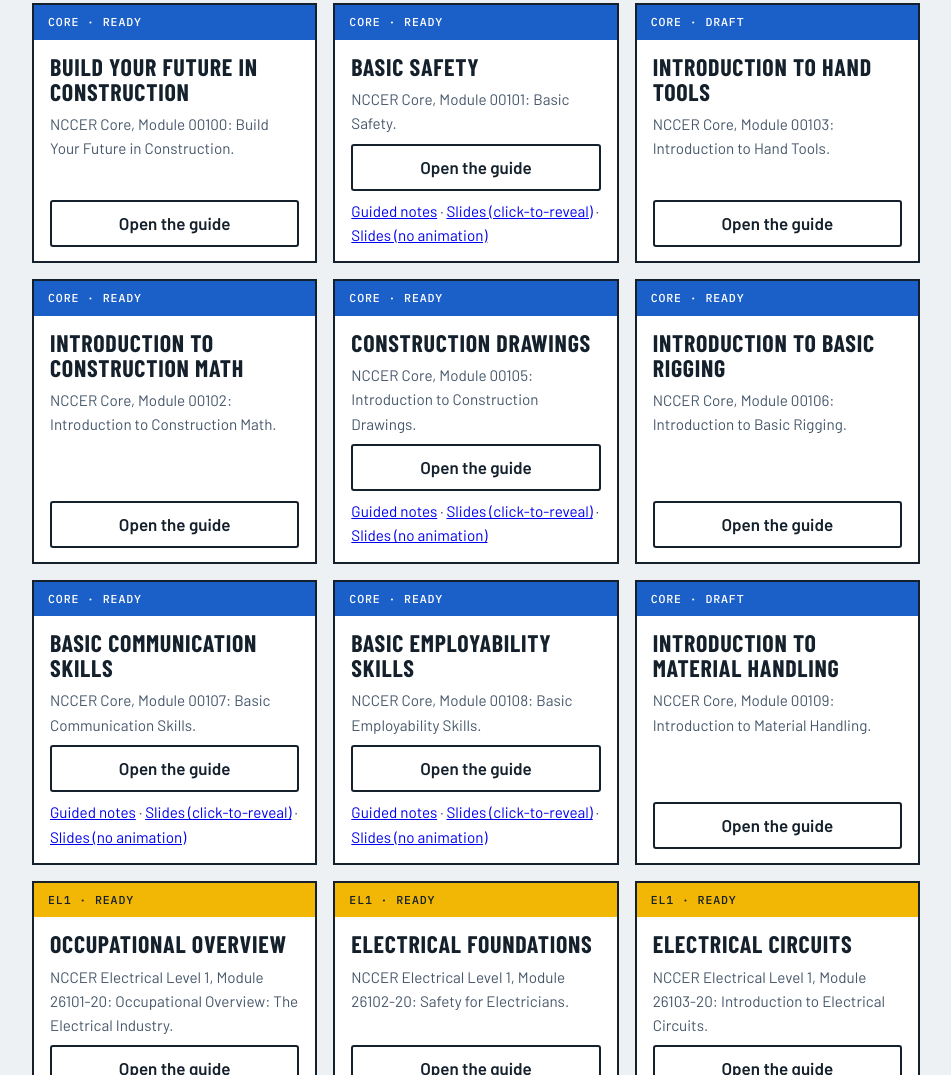
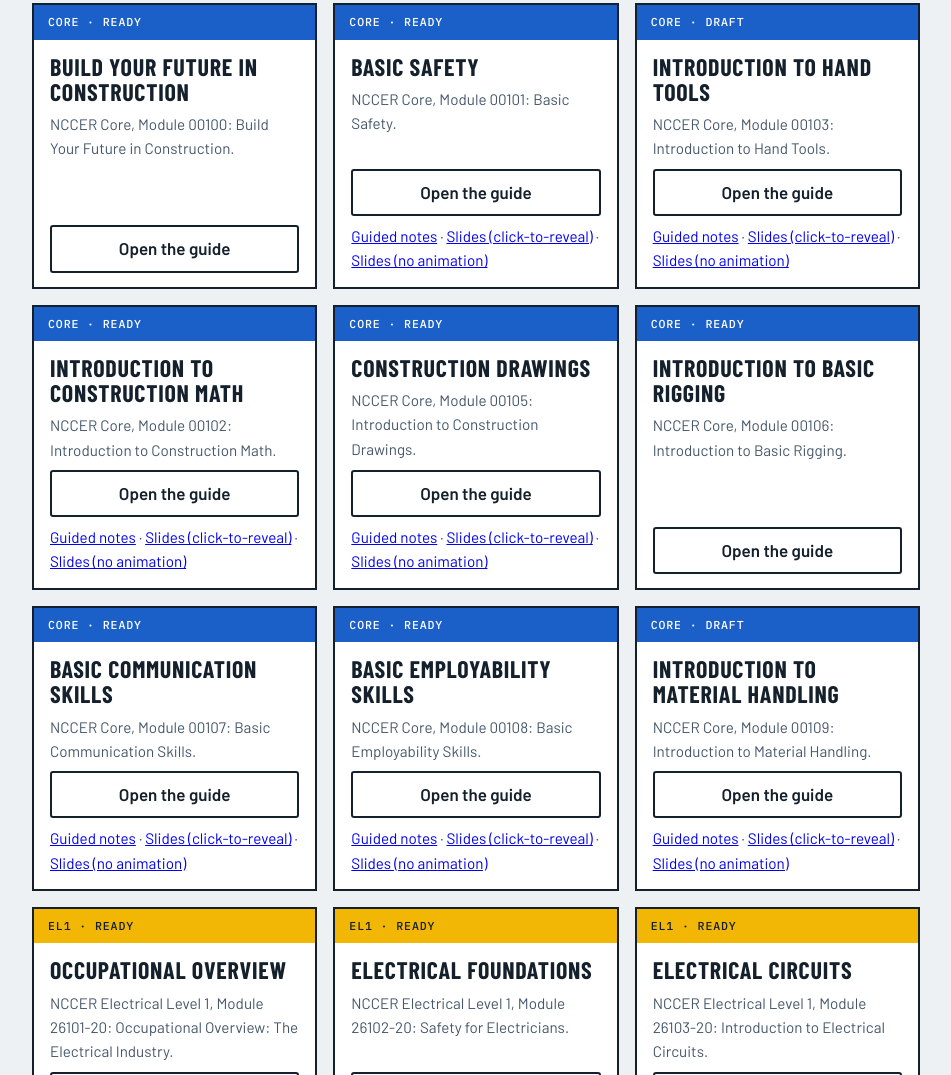
Before and after one commit to highgroundthree-art/electrical-el1-study-guides, a plain HTML site: page index.html in a window 1280 px wide. Shown: the part 911-1986 px from the top of the page, without its empty margins (164-1115 px from the left). Drawn offline with nearby package versions, Linux system fonts and the light colour scheme.

Commit message:
Add guided notes and lecture decks for CM102, CM103 and CM109
Each module gets student guided notes plus the click-to-reveal and no-animation
lecture decks, linked from its index card. Answer keys are not posted.

Co-Authored-By: Claude Sonnet 5.5 <noreply@anthropic.com>
Claude-Session: https://claude.ai/code/session_01EGDLTNzkA8r1bh4ootZWm6

```diff
--- a/index.html
+++ b/index.html
@@ -109,6 +109,7 @@ footer strong{color:var(--band-ink)}footer p{margin:0 0 6px}
         <h3>Introduction to Hand Tools</h3>
         <p>NCCER Core, Module 00103: Introduction to Hand Tools.</p>
         <a class="go" href="introduction-to-hand-tools.html">Open the guide</a>
+        <p><a href="introduction-to-hand-tools-materials/CM103_Guided_Notes.docx">Guided notes</a> · <a href="introduction-to-hand-tools-materials/CM103_Lecture_Deck_Animated.pptx">Slides (click-to-reveal)</a> · <a href="introduction-to-hand-tools-materials/CM103_Lecture_Deck_Static.pptx">Slides (no animation)</a></p>
       </div>
     </li>
     <li class="mod core">
@@ -117,6 +118,7 @@ footer strong{color:var(--band-ink)}footer p{margin:0 0 6px}
         <h3>Introduction to Construction Math</h3>
         <p>NCCER Core, Module 00102: Introduction to Construction Math.</p>
         <a class="go" href="introduction-to-construction-math.html">Open the guide</a>
+        <p><a href="introduction-to-construction-math-materials/CM102_Guided_Notes.docx">Guided notes</a> · <a href="introduction-to-construction-math-materials/CM102_Lecture_Deck_Animated.pptx">Slides (click-to-reveal)</a> · <a href="introduction-to-construction-math-materials/CM102_Lecture_Deck_Static.pptx">Slides (no animation)</a></p>
       </div>
     </li>
     <li class="mod core">
@@ -160,6 +162,7 @@ footer strong{color:var(--band-ink)}footer p{margin:0 0 6px}
         <h3>Introduction to Material Handling</h3>
         <p>NCCER Core, Module 00109: Introduction to Material Handling.</p>
         <a class="go" href="introduction-to-material-handling.html">Open the guide</a>
+        <p><a href="introduction-to-material-handling-materials/CM109_Guided_Notes.docx">Guided notes</a> · <a href="introduction-to-material-handling-materials/CM109_Lecture_Deck_Animated.pptx">Slides (click-to-reveal)</a> · <a href="introduction-to-material-handling-materials/CM109_Lecture_Deck_Static.pptx">Slides (no animation)</a></p>
       </div>
     </li>
     <li class="mod el1">
```
Also changed, not shown: 10 other files.
